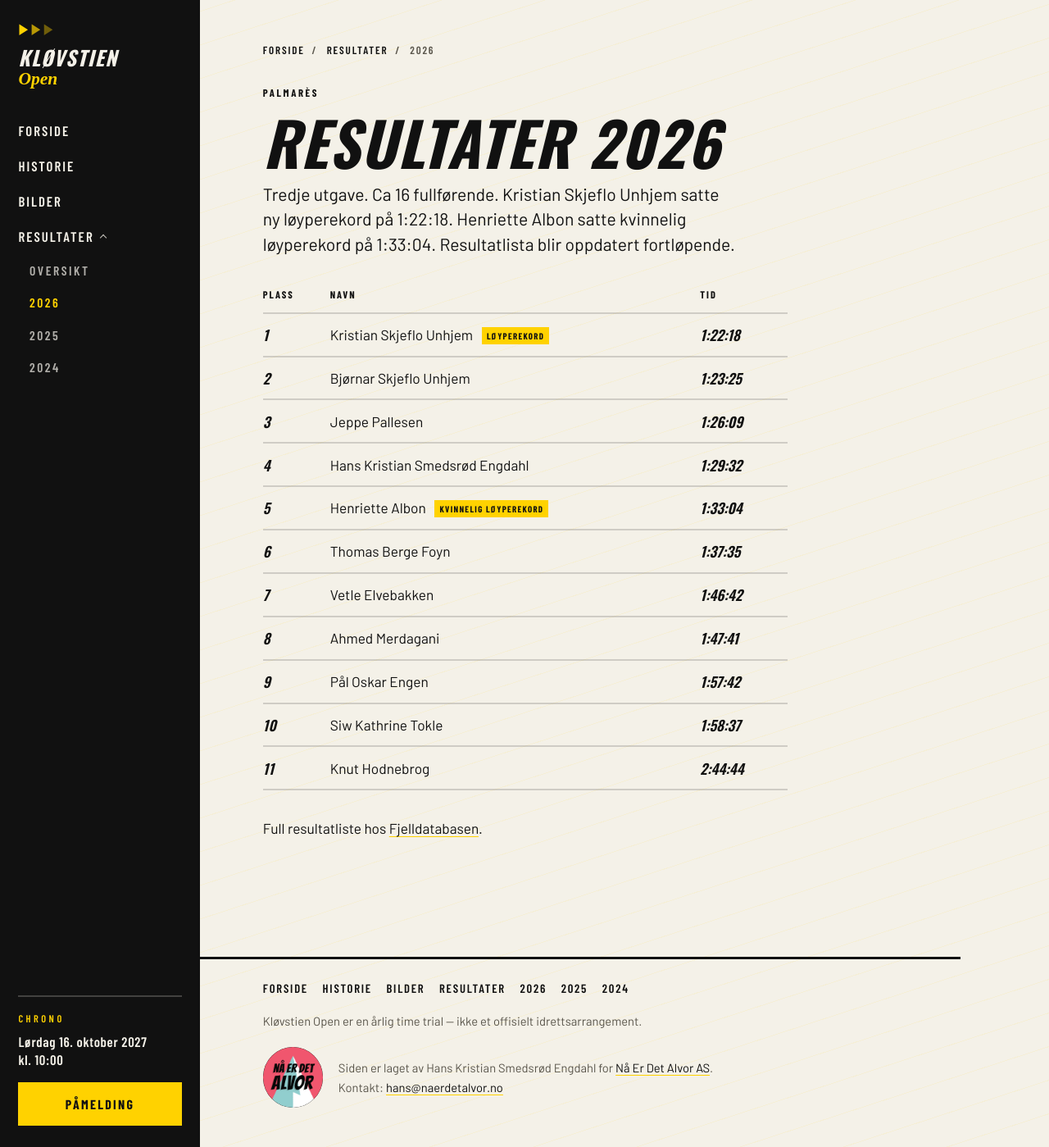
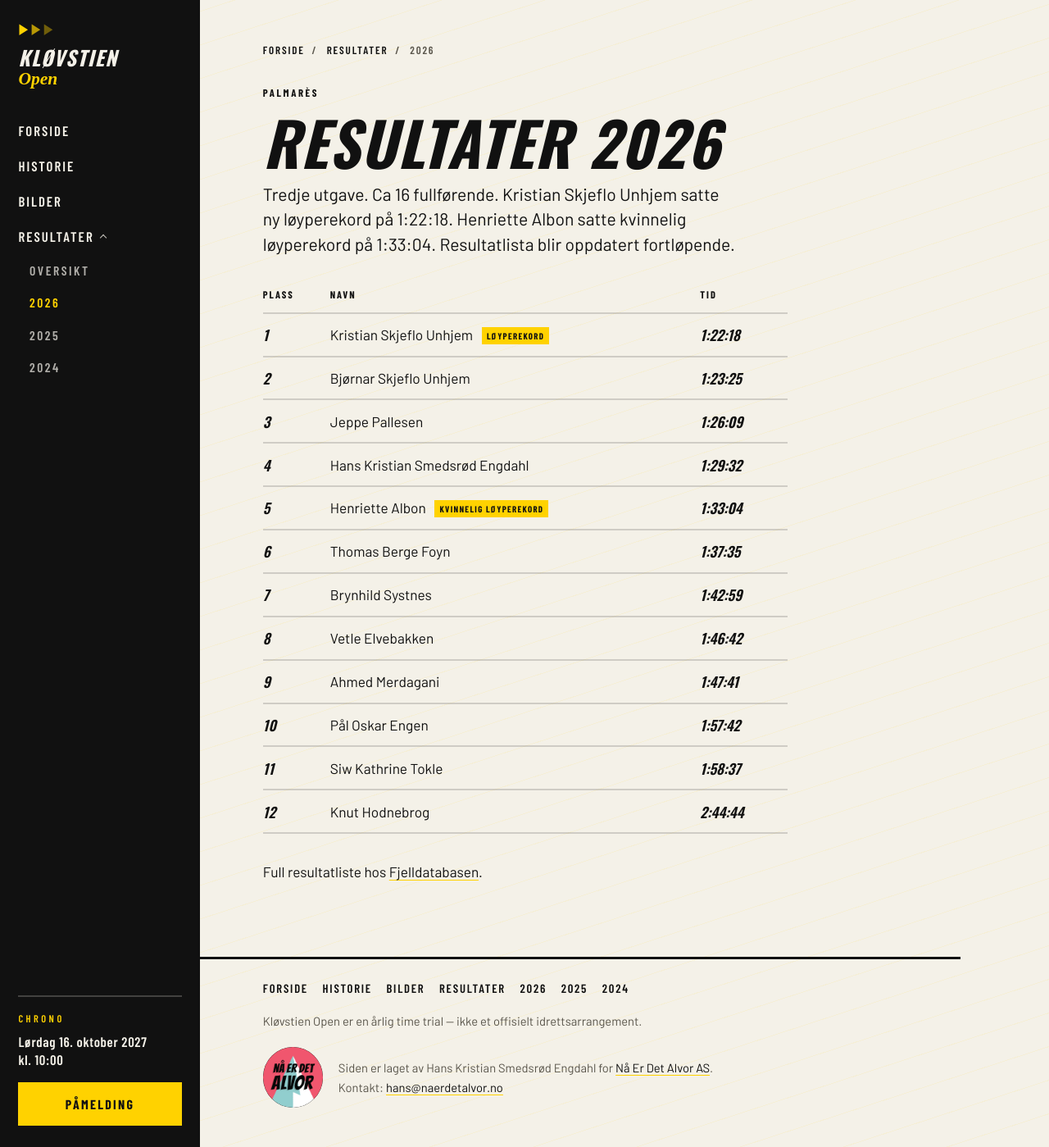
Before and after one commit to hanserino/klovstien, a Jekyll site: the page built from resultater/2026.md, in a window 1280 px wide and 1399 px high. Shown: the whole window at 82% size. Built offline with Jekyll 4.4.1, drawn with Linux system fonts in a browser that asks for light colours; some web fonts are replaced.

Commit message:
Add Brynhild Systnes to the 2026 results.
Co-authored-by: Cursor <cursoragent@cursor.com>

```diff
--- a/_data/resultater.yml
+++ b/_data/resultater.yml
@@ -66,18 +66,21 @@
       navn: Thomas Berge Foyn
       tid: "1:37:35"
     - plass: 7
+      navn: Brynhild Systnes
+      tid: "1:42:59"
+    - plass: 8
       navn: Vetle Elvebakken
       tid: "1:46:42"
-    - plass: 8
+    - plass: 9
       navn: Ahmed Merdagani
       tid: "1:47:41"
-    - plass: 9
+    - plass: 10
       navn: Pål Oskar Engen
       tid: "1:57:42"
-    - plass: 10
+    - plass: 11
       navn: Siw Kathrine Tokle
       tid: "1:58:37"
-    - plass: 11
+    - plass: 12
       navn: Knut Hodnebrog
       tid: "2:44:44"
 
```
